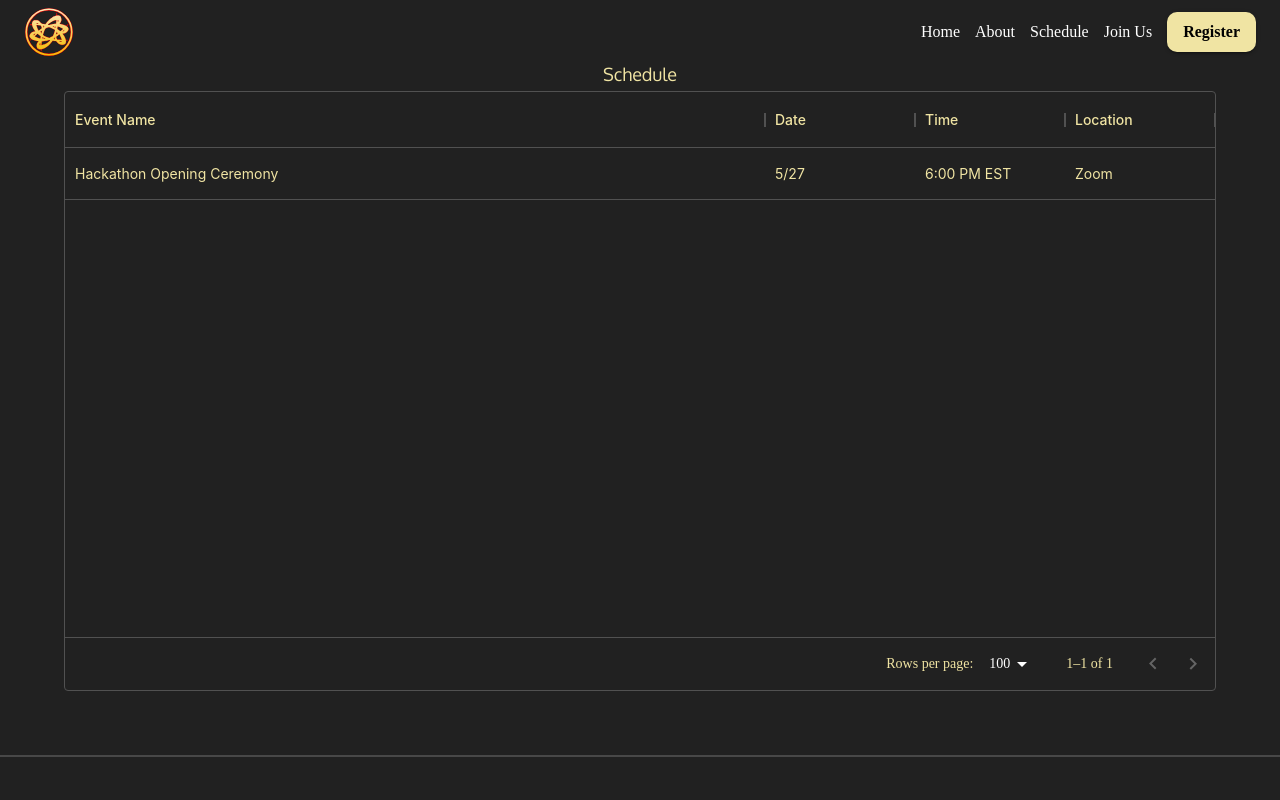
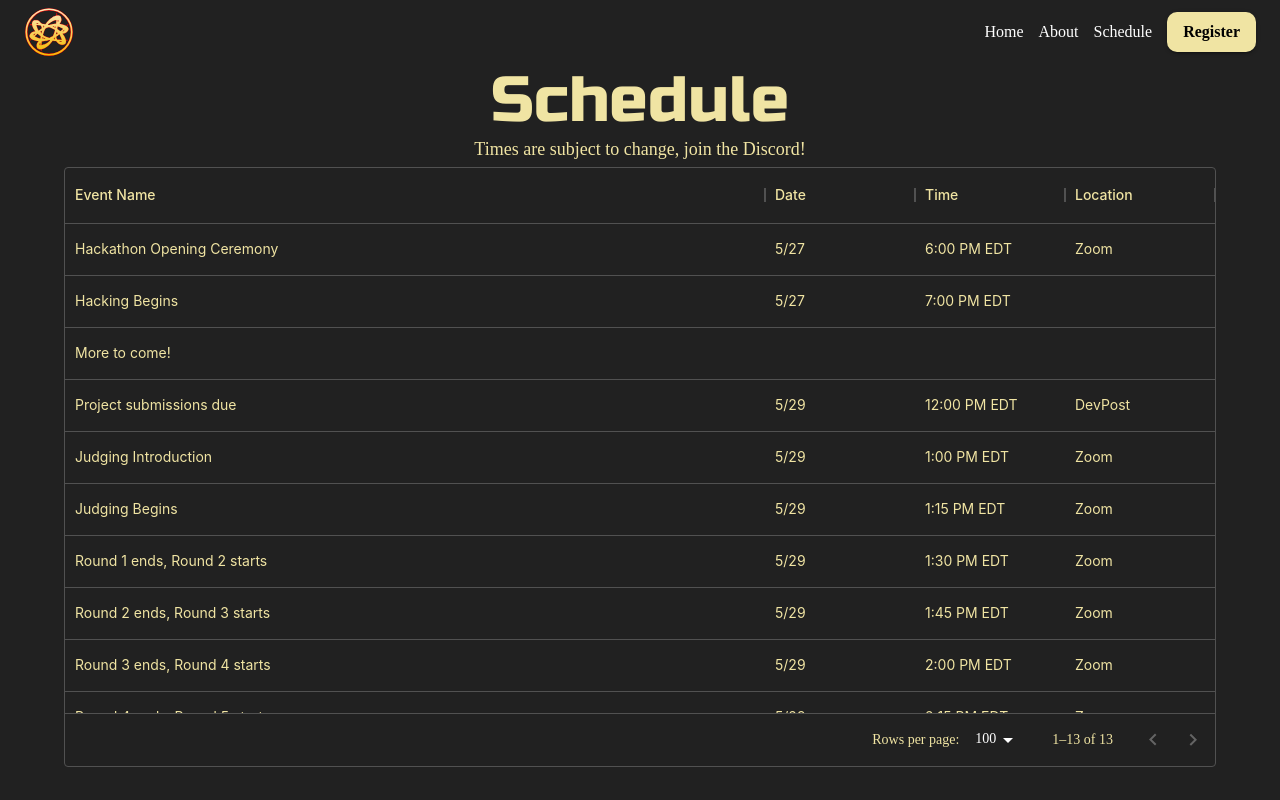
Before and after one commit to poolesvillehacks/main, a Next.js app: page /events in a window 1280 px wide. Shown: the top 800 px of the page. Built offline with nearby package versions, Linux system fonts and the light colour scheme; a web font is replaced by a local one.

Commit message:
schedule

```diff
--- a/components/Footer/Footer.tsx
+++ b/components/Footer/Footer.tsx
@@ -9,7 +9,7 @@ import Image from "next/image"
 function Footer() {
     const info = {
         discord: "https://discord.gg/UbBbwypAwk",
-        instagram: "https://instagram.com/poolesvillehacks",
+        instagram: "https://instagram.com/poolesville_hacks",
         email: "mailto:poolesvillehacks@gmail.com"
     };
     return (
@@ -24,7 +24,11 @@ function Footer() {
                 }}
             >
                 <Box>
-                    <IconButton aria-label="Discord" href={info.discord}>
+                    <IconButton
+                        aria-label="Discord"
+                        href={info.discord}
+                        target="_blank"
+                    >
                         <Image
                             src={DiscordIcon}
                             alt="Discord"
@@ -35,6 +39,7 @@ function Footer() {
                     <IconButton
                         aria-label="Instagram"
                         size="large"
+                        target="_blank"
                         href={info.instagram}
                     >
                         <InstagramIcon fontSize="inherit" />
@@ -43,6 +48,7 @@ function Footer() {
                         aria-label="poolesvillehacks@gmail.com"
                         size="large"
                         href={info.email}
+                        target="_blank"
                     >
                         <EmailIcon fontSize="inherit" />
                     </IconButton>
@@ -51,6 +57,9 @@ function Footer() {
                     © poolesville_hacks 2022
                     <br></br>
                     This site is under construction 🚧
+                    <br></br>
+                    poolesville_hacks is fiscally sponsored by The Hack
+                    Foundation. EIN: 81-2908499
                 </Typography>
             </Container>
         </footer>
--- a/components/Navbar/Navbar.tsx
+++ b/components/Navbar/Navbar.tsx
@@ -110,16 +110,6 @@ function Navbar() {
                                     Schedule
                                 </Typography>
                             </Link>
-                            <Link href="/" passHref>
-                                <Typography
-                                    component="a"
-                                    color="white"
-                                    variant="h6"
-                                    sx={{ fontWeight: 400 }}
-                                >
-                                    Join Us
-                                </Typography>
-                            </Link>
                             <Link href="/join" passHref>
                                 <Button
                                     color="secondary"
@@ -213,20 +203,6 @@ function Navbar() {
                                             Schedule
                                         </Typography>
                                     </Link>
-                                    <Link href="/" passHref>
-                                        <Typography
-                                            component="a"
-                                            color="primary.main"
-                                            variant="h6"
-                                            sx={{
-                                                fontWeight: 400,
-                                                fontSize: "2rem",
-                                            }}
-                                            onClick={toggleDrawer(false)}
-                                        >
-                                            Join Us
-                                        </Typography>
-                                    </Link>
                                     <Box
                                         sx={{ position: "absolute", bottom: 0 }}
                                     >
--- a/pages/events.tsx
+++ b/pages/events.tsx
@@ -25,17 +25,96 @@ const Events: NextPage = () => {
     ];
     const rows: GridRowsProp = [
         {
-            id: 2,
+            id: 1,
             name: "Hackathon Opening Ceremony",
             date: "5/27",
-            time: "6:00 PM EST",
+            time: "6:00 PM EDT",
             location: "Zoom",
         },
+        {
+            id: 0,
+            name: "Hacking Begins",
+            date: "5/27",
+            time: "7:00 PM EDT",
+        },
+        {
+            id: 20,
+            name: "More to come!",
 
+        },
+        {
+            id: 2,
+            name: "Project submissions due",
+            date: "5/29",
+            time: "12:00 PM EDT",
+            location: "DevPost",
+        },
+        {
+            id: 3,
+            name: "Judging Introduction",
+            date: "5/29",
+            time: "1:00 PM EDT",
+            location: "Zoom",
+        },
+        {
+            id: 4,
+            name: "Judging Begins",
+            date: "5/29",
+            time: "1:15 PM EDT",
+            location: "Zoom",
+        },
+        {
+            id: 5,
+            name: "Round 1 ends, Round 2 starts",
+            date: "5/29",
+            time: "1:30 PM EDT",
+            location: "Zoom",
+        },
+        {
+            id: 6,
+            name: "Round 2 ends, Round 3 starts",
+            date: "5/29",
+            time: "1:45 PM EDT",
+            location: "Zoom",
+        },
+        {
+            id: 7,
+            name: "Round 3 ends, Round 4 starts",
+            date: "5/29",
+            time: "2:00 PM EDT",
+            location: "Zoom",
+        },
+        {
+            id: 8,
+            name: "Round 4 ends, Round 5 starts",
+            date: "5/29",
+            time: "2:15 PM EDT",
+            location: "Zoom",
+        },
+        {
+            id: 9,
+            name: "Round 5 ends, Round 6 starts",
+            date: "5/29",
+            time: "2:30 PM EDT",
+            location: "Zoom",
+        },
+        {
+            id: 10,
+            name: "Round 6 ends",
+            date: "5/29",
+            time: "2:45 PM EDT",
+            location: "Zoom",
+        },
+        {
+            id: 11,
+            name: "Award Ceremony",
+            date: "5/29",
+            time: "4:00 PM EDT",
+            location: "Zoom",
+        },
     ];
     return (
         <>
-
             <Container
                 sx={{
                     minHeight: 500,
@@ -43,10 +122,16 @@ const Events: NextPage = () => {
                     justifyContent: "center",
                     alignItems: "center",
                     py: 8,
-                    flexDirection: "column"
+                    flexDirection: "column",
                 }}
             >
-                <Typography component="h1" variant="h3" gutterBottom>Schedule</Typography>
+                <Typography component="h1" variant="h1">
+                    Schedule
+                </Typography>
+
+                <Typography component="h2" variant="h2" gutterBottom>
+                    Times are subject to change, join the Discord!
+                </Typography>
                 <Box sx={{ height: "75vh", width: "100%" }}>
                     <DataGrid rows={rows} columns={columns} />
                 </Box>
```
Also changed, not shown: pages/index.tsx (+13 -6 lines), 1 other file (tests, documents, lock files or other folders).
